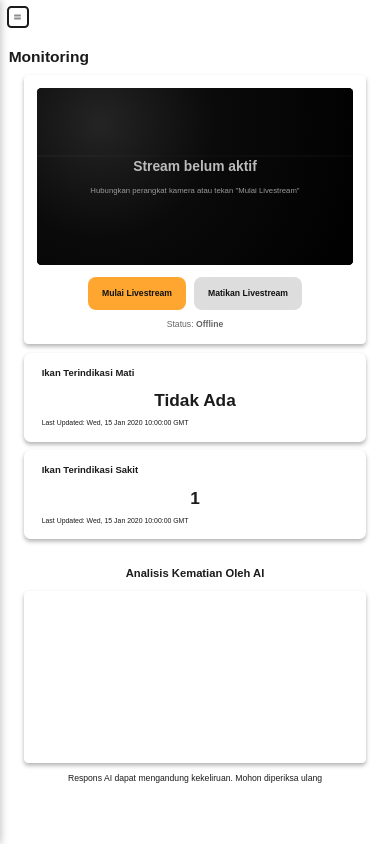
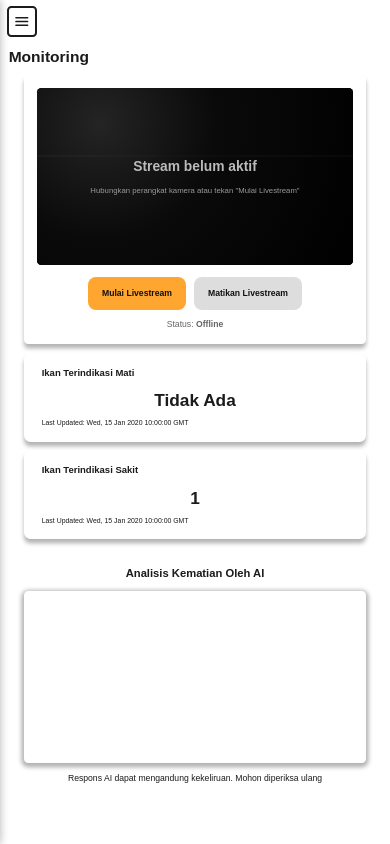
Before and after one commit to HafizhHabiibi/project-nilointellis-pkmkc2025-web, a Flask app: template app/templates/monitoring.html in a window 390 px wide. Run offline with Flask 3, Linux system fonts and the light colour scheme; the template is opened without the code that fills it: most values are stand-ins (such as "Sample title", 1, 10 or a date in 2020); a database or web service that is not in the repository returns one stand-in record (values such as "Sample title"); parts of the project's set-up code (start-up, migrations or seed data) failed here and were passed over.

Commit message:
fix: memperbaiki tampilan card, hamburger menu, dan responsive

```diff
--- a/app/static/css/chatbot.css
+++ b/app/static/css/chatbot.css
@@ -8,6 +8,10 @@
   --ijo-pucat: #CBF3F0;
   --hitam: #1b1b1b;
   --text-gray: #6c757d;
+}
+
+html {
+  font-size: 12px;
 }
 
 .chat-container {
@@ -281,6 +285,6 @@
 
   .message-text {
     padding: 0.8rem 1rem;
-    font-size: 0.9rem;
+    font-size: 1.1rem;
   }
 }
--- a/app/static/css/monitoring.css
+++ b/app/static/css/monitoring.css
@@ -43,7 +43,7 @@ html, body {
   background-color: var(--primary);
   border-radius: 0.5rem;
   padding: 1.5rem;
-  box-shadow: 0 0.3rem 0.5rem 0 rgba(0, 0, 0, 0.3);
+  box-shadow: 0 0.5rem 0.5rem rgba(0, 0, 0, 0.3);
   width: 100%;
   position: relative;
 }
@@ -68,7 +68,7 @@ html, body {
   margin-bottom: 2rem;
   padding: 1rem;
   border-radius: 10px;
-  box-shadow: 0 0.3rem 0.5rem 0 rgba(0, 0, 0, 0.3);
+  box-shadow: 0 0.5rem 0.5rem rgba(0, 0, 0, 0.3);
   border: none;
   cursor: pointer;
   transition: background-color 0.2s ease;
@@ -98,7 +98,7 @@ html, body {
   border-radius: 0.75rem;
   padding: 1.5rem 2rem;
   background-color: var(--primary);
-  box-shadow: 0 0.3rem 0.5rem 0 rgba(0, 0, 0, 0.3);
+  box-shadow: 0 0.5rem 0.5rem rgba(0, 0, 0, 0.3);
   text-align: left;
 }
 
@@ -138,7 +138,7 @@ html, body {
   background-color: var(--primary);
   border-radius: 0.5rem;
   padding: 1.5rem;
-  box-shadow: 0 0.3rem 0.5rem 0 rgba(0, 0, 0, 0.3);
+  box-shadow: 0 0.2rem 0.5rem 0.3rem rgba(0, 0, 0, 0.3);
   width: 100%;
   min-height: 20rem;
   margin-bottom: 1rem;
--- a/app/static/css/style.css
+++ b/app/static/css/style.css
@@ -34,8 +34,8 @@ body::-webkit-scrollbar{
     background-color: var(--primary);
     border: 2px solid var(--hitam);
     border-radius: 0.5rem;
-    width: 3rem;
-    height: 3rem;
+    width: 4.5rem;
+    height: 4.5rem;
     justify-content: center;
     align-items: center;
     padding: 0.5rem;
@@ -319,8 +319,8 @@ body::-webkit-scrollbar{
     }
 
     .hamburger-btn svg {
-        width: 22px;
-        height: 22px;
+        width: 35px;
+        height: 35px;
     }
 
     .sidebar {
@@ -361,13 +361,13 @@ body::-webkit-scrollbar{
         display: flex;
         top: 0.75rem;
         left: 0.8rem;
-        width: 2.5rem;
-        height: 2.5rem;
+        width: 3.5rem;
+        height: 3.5rem;
     }
 
     .hamburger-btn svg {
-        width: 20px;
-        height: 20px;
+        width: 35px;
+        height: 35px;
     }
 
     .sidebar {
--- a/app/templates/chatbot.html
+++ b/app/templates/chatbot.html
@@ -16,7 +16,7 @@ class="active"
         <!-- pesan sample, nanti tambah dynamic disini-->
         <div class="message-group bot-group">
             <div class="message bot-message">
-                <span class="message-text" style="font-size: 1.1rem; font-weight: 550">Hai! Aku NiloBot, ada yang bisa aku bantu?</span>
+                <span class="message-text">Hai! Aku NiloBot, ada yang bisa aku bantu?</span>
                 <!-- <span class="message-time">00:00</span> -->
             </div>
         </div>
--- a/app/templates/dashboard.html
+++ b/app/templates/dashboard.html
@@ -338,9 +338,11 @@ class ="active"
 
     flatpickr("#tanggalAwal", {
         dateFormat: "d/m/Y",
+        disableMobile: "true",
     });
     flatpickr("#tanggalAkhir", {
         dateFormat: "d/m/Y",
+        disableMobile: "true",
     });
     const granulitas = document.getElementById('granulitas');
     const opsi = ['1 menit','5 menit','10 menit', '30 menit', '1 jam', '6 jam', '12 jam', 'hari', 'minggu', 'bulan'];
```
Also changed, not shown: app/static/css/dashboard.css (+7 -7 lines), app/static/css/prediksi.css (+7 -4 lines).
